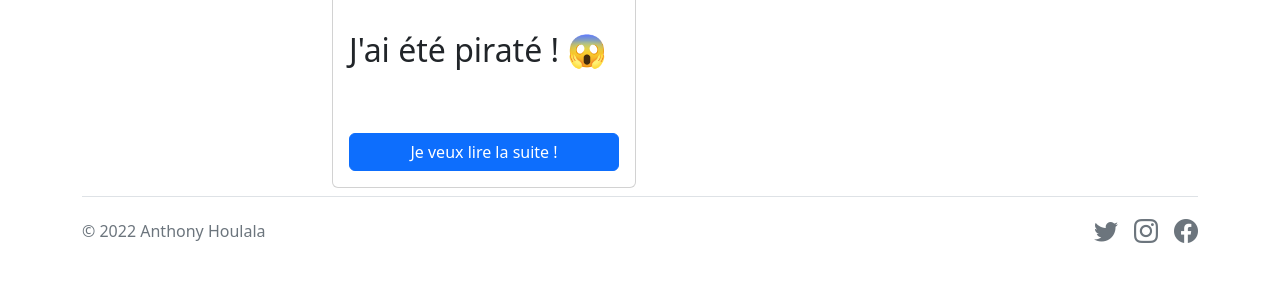
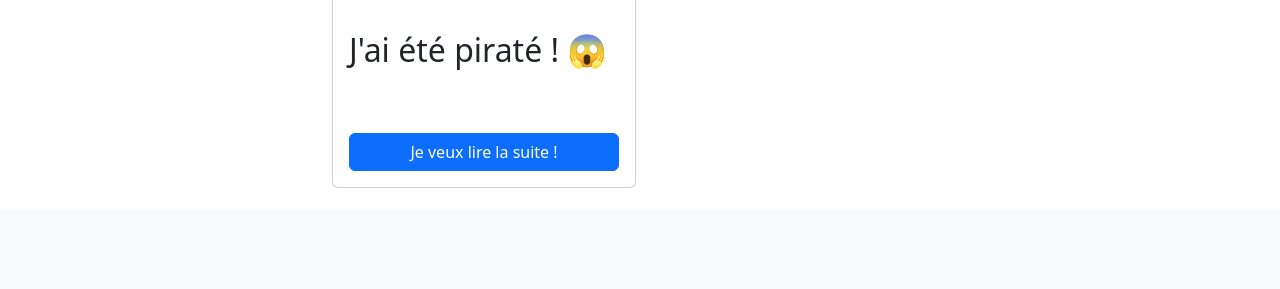
Before and after one commit to jneda/blog_mvc, a PHP site: page /index.php in a window 1280 px wide. Shown: the part 591-880 px from the top of the page. After the commit the page ends 779 px from the top, so only its background shows below. Run offline with PHP 8.4, Linux system fonts and the light colour scheme; data comes from the database, SQL or seed files in the repository.

Commit message:
Revert "feat: add footer"
This reverts commit 5b793223e9ab56663e5113a89a185e9c7d514b8d.

```diff
--- a/view/partials/footer.php
+++ b/view/partials/footer.php
@@ -1,17 +1,3 @@
-<div class="container">
-  <footer class="d-flex flex-wrap justify-content-between align-items-center py-3 my-4 border-top">
-    <div class="col-md-4 d-flex align-items-center">
-      <span class="mb-3 mb-md-0 text-muted">© 2022 Anthony Houlala</span>
-    </div>
-
-    <ul class="nav col-md-4 justify-content-end list-unstyled d-flex">
-      <li class="ms-3"><a class="text-muted" href="#" style="font-size: 1.5rem;"><i class="bi-twitter"></i></a></li>
-      <li class="ms-3"><a class="text-muted" href="#" style="font-size: 1.5rem;"><i class="bi-instagram"></i></a></li>
-      <li class="ms-3"><a class="text-muted" href="#" style="font-size: 1.5rem;"><i class="bi-facebook"></i></a></li>
-    </ul>
-  </footer>
-</div>
-
 </body>
 
 </html>
```
